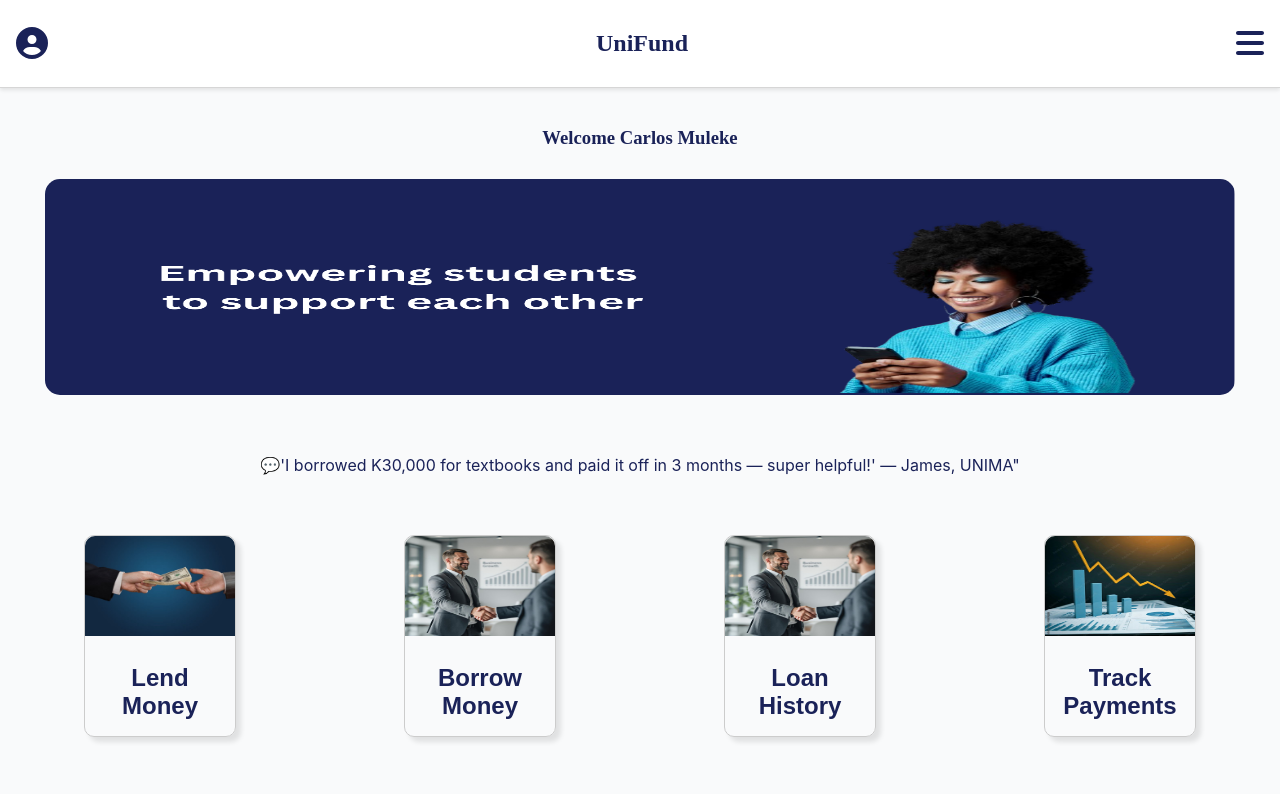
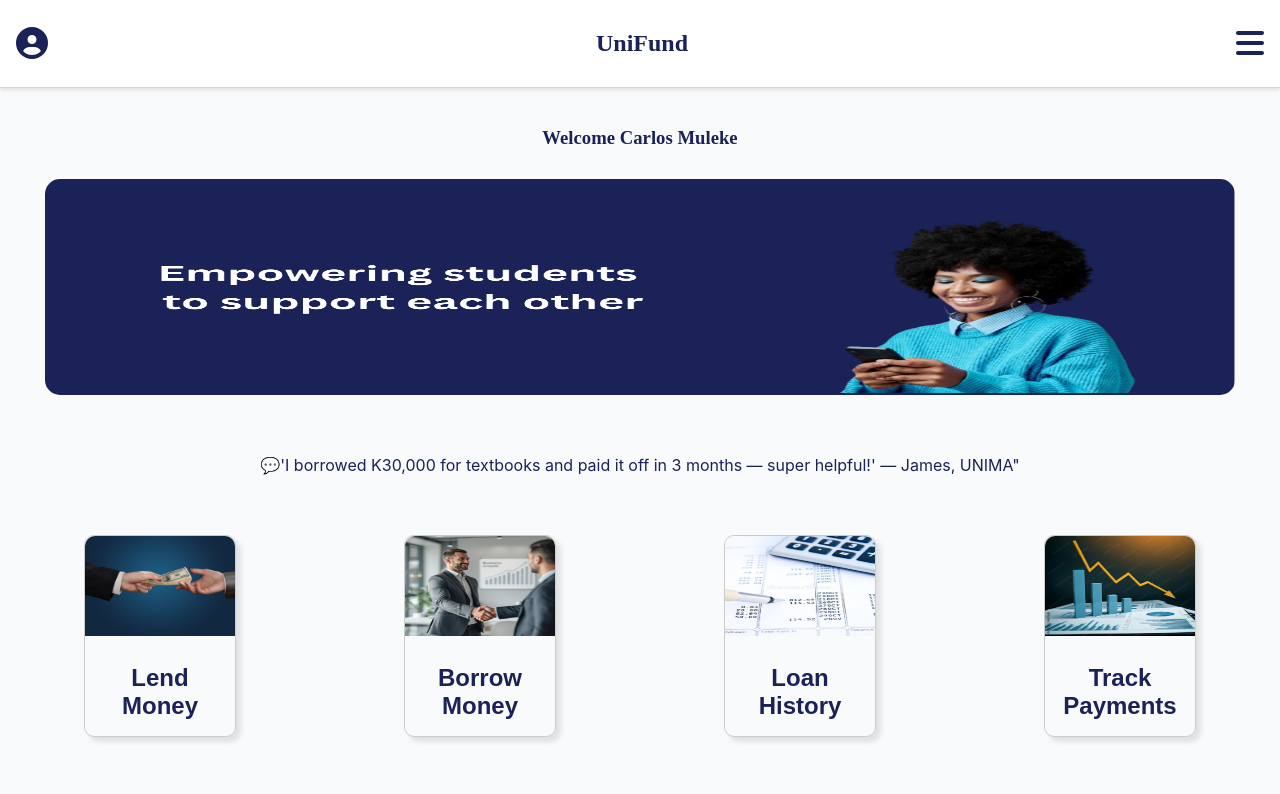
Before and after one commit to carlos45-dev/lending-platform, a React (Vite) app: page /home in a window 1280 px wide. Shown: the top 794 px of the page. Built offline with nearby package versions, Linux system fonts and the light colour scheme.

Commit message:
Home page

```diff
--- a/src/pages/HomePage.jsx
+++ b/src/pages/HomePage.jsx
@@ -4,6 +4,7 @@ import img from '../assets/HomeImage.png';
 import img2 from '../assets/tracking.jfif';
 import img3  from '../assets/Lend.jfif';
 import img4  from '../assets/borrow.jfif';
+import img5 from '../assets/history.jfif'
 import styles from '../styles/HomePage.module.css';
 import Services from "../components/Services";
 import Footer  from "../components/Footer";
@@ -29,7 +30,7 @@ function HomePage(){
         <div className={styles.servicesContainer}>
               <Services title={<p> Lend <br /> Money</p>} image={img3}/>
               <Services title={<p>Borrow <br/> Money</p>} image={img4}/>
-              <Services title = {<p>Loan <br/> History</p>} image={img4}/>
+              <Services title = {<p>Loan <br/> History</p>} image={img5}/>
               <Services  title={<p>Track <br/> Payments</p>} image={img2}/>
         </div>
          <h2 style={{textAlign:'center'}}>Our impact on campus</h2>
```
Also changed, not shown: src/assets/history.jfif (added).
